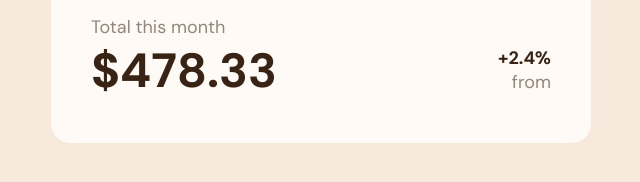
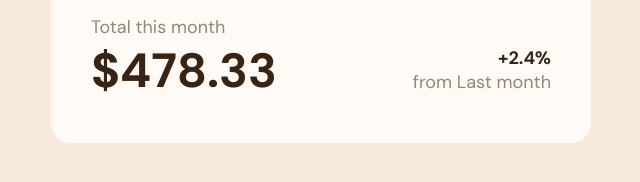
Before and after one commit to kikiklang/expense-chart-component, a website built with Parcel: page src/html/index.html in a window 1280 px wide. Shown: the part 588-770 px from the top of the page, 319-959 px from the left. Built offline with nearby package versions, Linux system fonts and the light colour scheme.

Commit message:
fix typo

```diff
--- a/src/html/index.html
+++ b/src/html/index.html
@@ -34,7 +34,7 @@
           </div>
           <div class="expense-chart-footer-right">
             <p class="expense-chart-footer-right-value">+2.4%</p>
-            <p class="expense-chart-footer-right-title">from</p>
+            <p class="expense-chart-footer-right-title">from Last month</p>
           </div>
         </div>
       </section>
```
